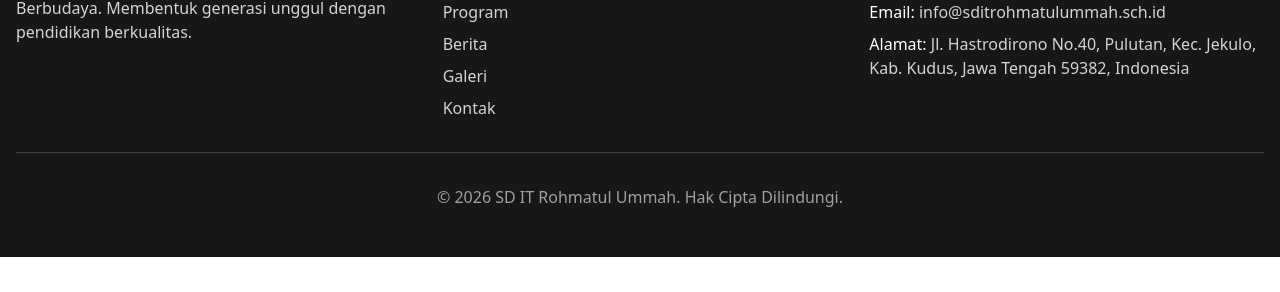
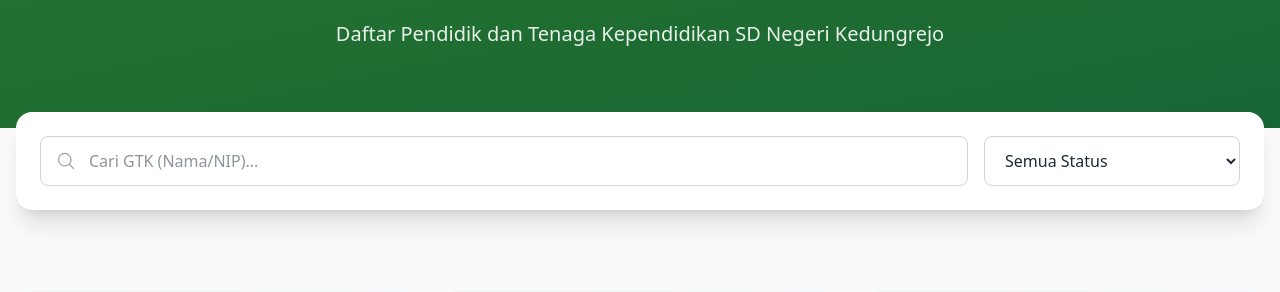
Before and after one commit to caesar013/sdit-rohum, a Vue app: page /guru-tendik in a window 1280 px wide. Shown: the part 188-480 px from the top of the page. Built offline with nearby package versions, Linux system fonts and the light colour scheme.

Commit message:
add route for guru tendik and fix the tailwind attribute

```diff
--- a/src/router/index.js
+++ b/src/router/index.js
@@ -46,7 +46,7 @@
     {
       path: "/guru-tendik",
       name: "GuruTendik",
-      //   component: () => import('../views/GuruTendik.vue')
+        component: () => import('../views/GuruTendik.vue')
     },
     {
       path: "/pd-non-aktif",
--- a/src/views/GuruTendik.vue
+++ b/src/views/GuruTendik.vue
@@ -278,7 +278,7 @@
                     <div class="flex flex-col md:flex-row gap-4">
 
                         <!-- Search Bar -->
-                        <div class="flex-grow">
+                        <div class="grow">
                             <div class="relative">
                                 <MagnifyingGlassIcon
                                     class="w-5 h-5 text-neutral-400 absolute left-4 top-1/2 -translate-y-1/2" />
@@ -482,7 +482,7 @@
                             <div class="md:col-span-2">
                                 <div class="relative">
                                     <div
-                                        class="aspect-[3/4] rounded-2xl overflow-hidden shadow-xl border-4 border-primary/20">
+                                        class="aspect-3/4 rounded-2xl overflow-hidden shadow-xl border-4 border-primary/20">
                                         <img :src="selectedTeacher.photo" :alt="selectedTeacher.name"
                                             @error="handleImageError" class="w-full h-full object-cover" />
                                     </div>
```
